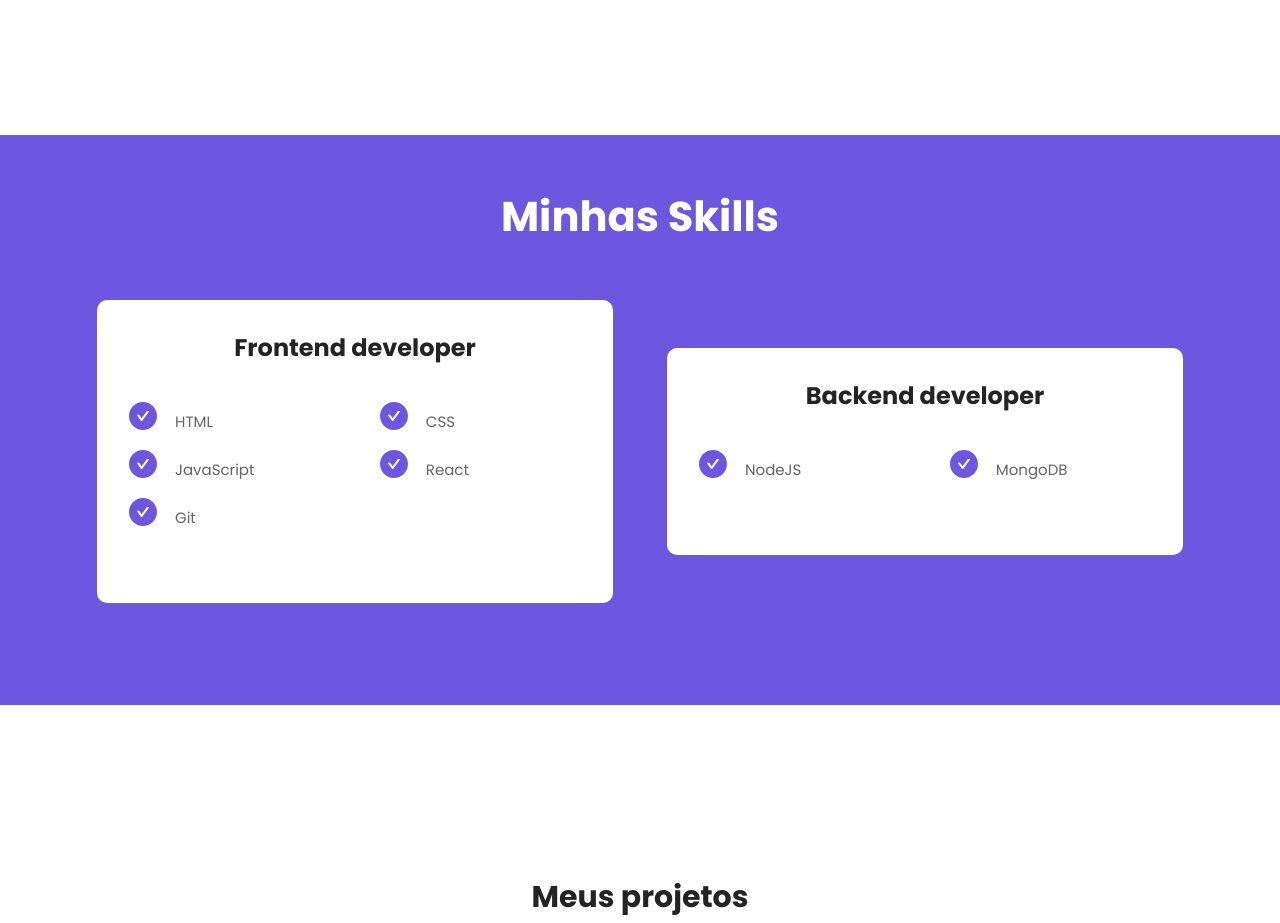
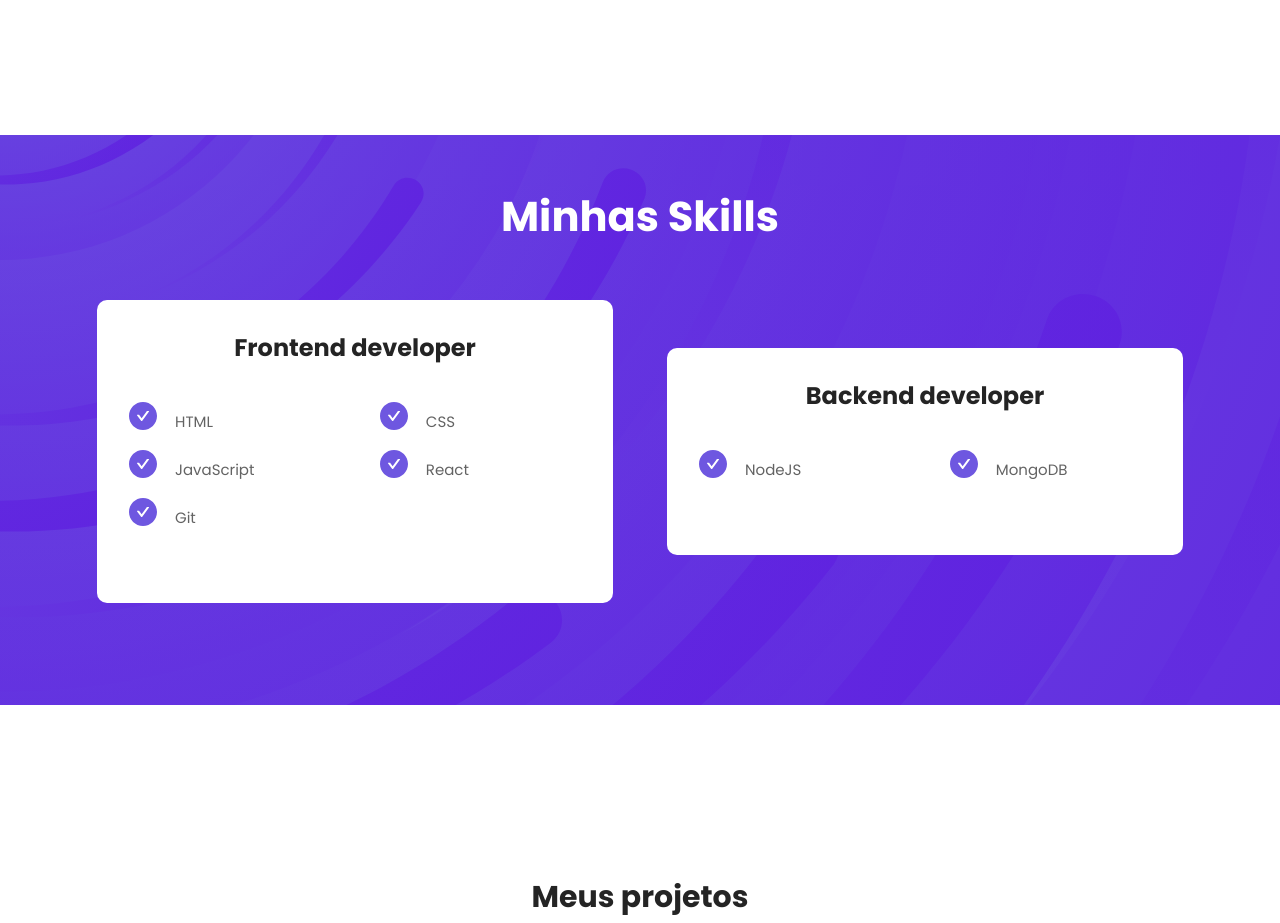
Before and after one commit to SoaresLeonardo/soaresleonardo-web, a React (Vite) app: page / in a window 1280 px wide. Shown: the part 1340-2263 px from the top of the page. Built offline with nearby package versions, Linux system fonts and the light colour scheme.

Commit message:
add svg background

```diff
--- a/src/components/Skills/SkillsStyled.js
+++ b/src/components/Skills/SkillsStyled.js
@@ -4,7 +4,9 @@ export const Skills = styled.div`
   max-width: 1400px;
   margin: 0 auto;
   padding: 50px;
-  background-color: #6e57e0;
+  background-image: url('/skillsImage.svg');
+  background-size: cover;
+  background-position: center center;
 
   @media (max-width: 760px) {
     padding: 20px;
```
Also changed, not shown: public/skillsImage.svg (added).
